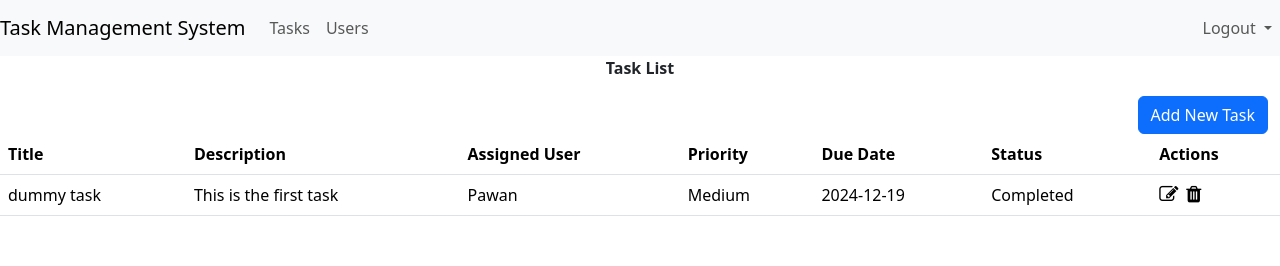
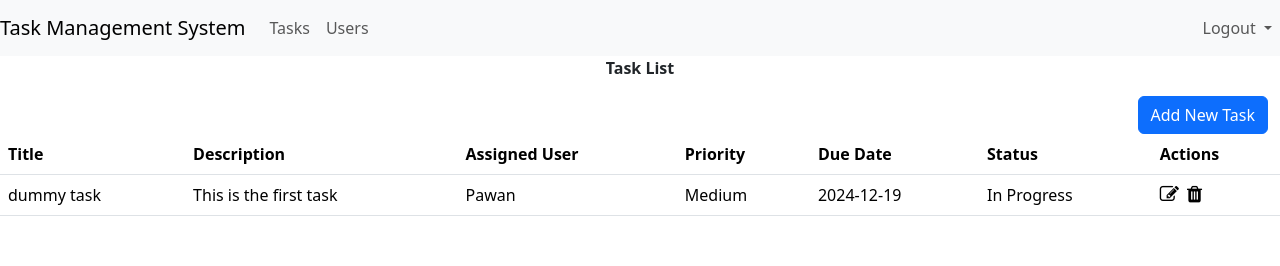
Before and after one commit to ritesh547/Task-Management-System, an Angular app: page /user/dashboard/task in a window 1280 px wide. Shown: the top 266 px of the page. Built offline with nearby package versions, Linux system fonts and the light colour scheme; data requests are answered from the project's data file; sample sign-in values are in the browser's storage.

Commit message:
changes in db.json

```diff
--- a/db.json
+++ b/db.json
@@ -23,7 +23,7 @@
       "assignedUserName": "Pawan",
       "priority": "Medium",
       "dueDate": "2024-12-19",
-      "status": "Completed",
+      "status": "In Progress",
       "id": "1ab8"
     }
   ]
--- a/src/app/user-management/user-mangement-list/user-management-list.component.html
+++ b/src/app/user-management/user-mangement-list/user-management-list.component.html
@@ -1,7 +1,6 @@
 <!-- <h5>User Management</h5> -->
 <div class="container-fluid">
     <p style="text-align: center;"> <b> Users List</b></p>
-
     <button class="btn btn-primary" [disabled]="isDisbled" (click)="createUser()" style="float: right;">Add New
         User</button>
 </div>
```
